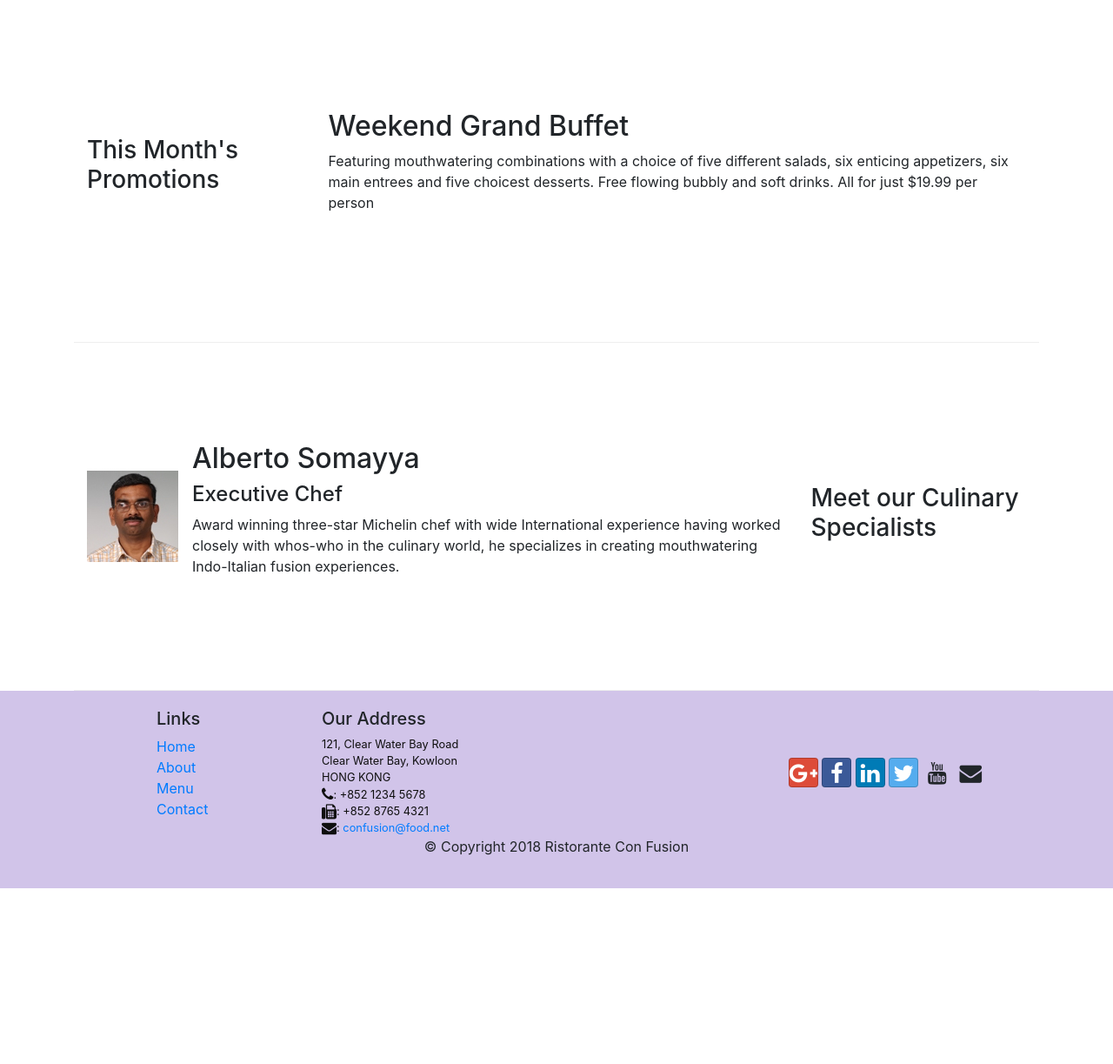
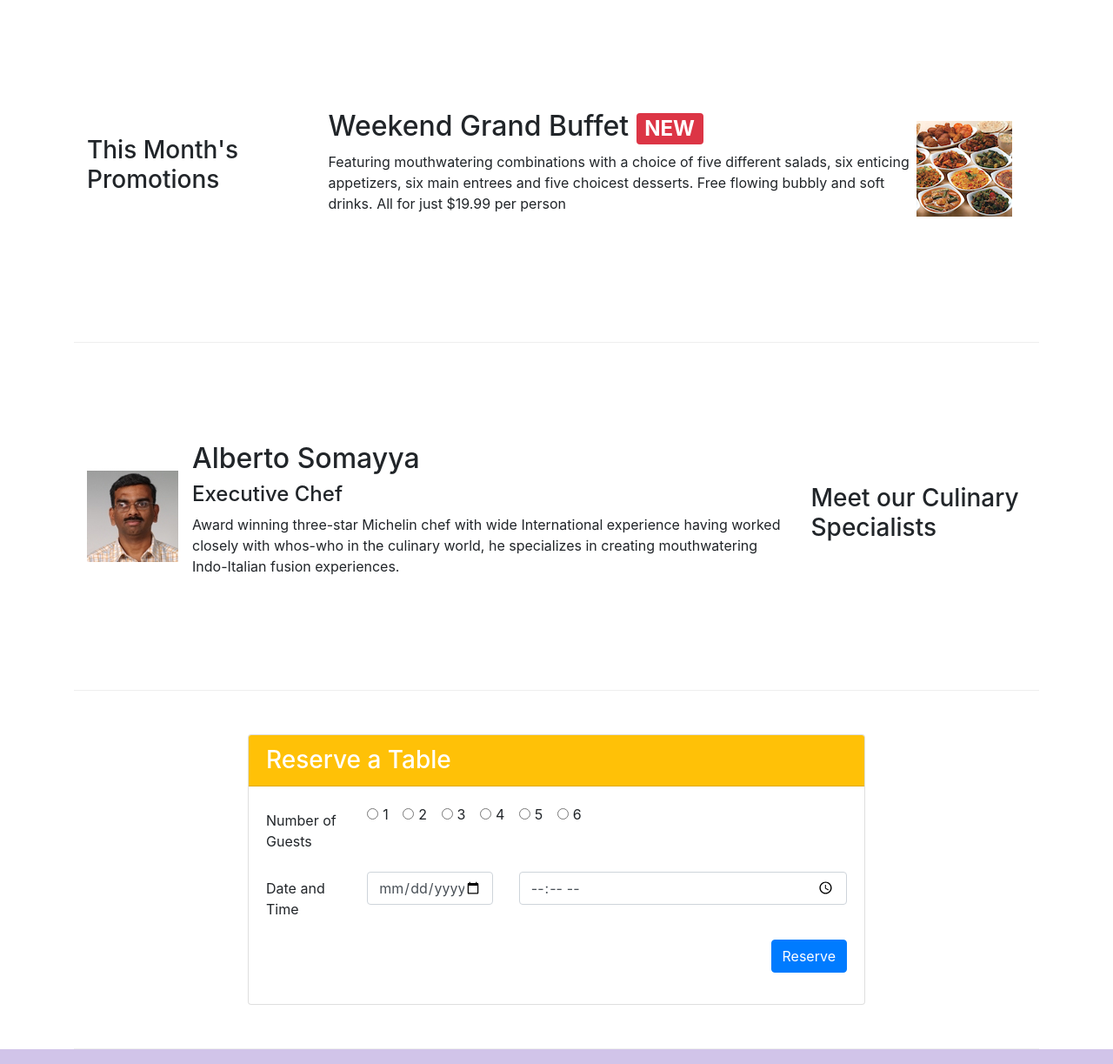
Before and after one commit to eblind39/conFusion-BS4, a website: page index.html in a window 1280 px wide. Shown: the part 740-1963 px from the top of the page at 87% size. Before the commit the page ends 1761 px from the top, so only its background shows below. Drawn offline with nearby package versions, Linux system fonts and the light colour scheme.

Commit message:
feat: Tabs

```diff
--- a/css/styles.css
+++ b/css/styles.css
@@ -37,3 +37,10 @@ body {
 .navbar-dark {
 	background-color: #512DA8;
 }
+
+.tab-content {
+	border-left: 1px solid #ddd;
+	border-right: 1px solid #ddd;
+	border-top: 1px solid #ddd;
+	padding: 10px;
+}
--- a/index.html
+++ b/index.html
@@ -40,8 +40,11 @@
                     <h1>Ristorante con Fusion</h1>
                     <p>We take inspiration from the World's best cuisines, and create a unique fusion experience. Our lipsmacking creations will tickle your culinary senses!</p>
                 </div>
-                <div class="col-12 col-sm align-self-center">
+                <div class="col-12 col-sm-3 align-self-center">
 					<img src="img/logo.png" class="img-fluid">
+                </div>
+                <div class="col-12 col-sm-3 align-self-center text-center mt-4">
+					<a class="btn btn-warning btn-sm pl-4 pr-4 w-85" href="#frmReserveTable">Reserve Table</a>
                 </div>
             </div>
         </div>
@@ -57,8 +60,8 @@
 				<div class="media">
 					<img class="d-flex mr-3 img-thumbail align-self-center" src="img/uthappizza.png" alt="uthappizza">
 					<div class="media-body">
-						<h2 class="mt-0">Uthappizza <span class="badge-danger">HOT</span><span class="badge badge-pill badge-secondary">$4.99</span></h2>
-						<p>A unique combination of Indian Uthappam (pancake) and Italian pizza, topped with Cerignola olives, ripe vine cherry tomatoes, Vidalia onion, Guntur chillies and Buffalo Paneer.</p>
+						<h2 class="mt-0">Uthappizza <span class="badge badge-danger">HOT</span><span class="badge badge-pill badge-secondary">$4.99</span></h2>
+						<p class="d-none d-sm-block">A unique combination of Indian Uthappam (pancake) and Italian pizza, topped with Cerignola olives, ripe vine cherry tomatoes, Vidalia onion, Guntur chillies and Buffalo Paneer.</p>
 					</div>
 				</div>
             </div>
@@ -69,8 +72,13 @@
                 <h3>This Month's Promotions</h3>
             </div>
             <div class="col col-sm col-md">
-                <h2>Weekend Grand Buffet</h2>
-                <p>Featuring mouthwatering combinations with a choice of five different salads, six enticing appetizers, six main entrees and five choicest desserts. Free flowing bubbly and soft drinks. All for just $19.99 per person </p>
+				<div class="media">
+					<div class="media-body">
+						<h2>Weekend Grand Buffet <span class="badge badge-danger">NEW</span></h2>
+						<p class="d-none d-sm-block">Featuring mouthwatering combinations with a choice of five different salads, six enticing appetizers, six main entrees and five choicest desserts. Free flowing bubbly and soft drinks. All for just $19.99 per person </p>
+					</div>
+					<img class="d-flex mr-3 img-thumbail align-self-center" src="img/buffet.png" alt="alberto">
+				</div>
             </div>
         </div>
 
@@ -84,11 +92,68 @@
 					<div class="media-body">
 						<h2>Alberto Somayya</h2>
 						<h4>Executive Chef</h4>
-						<p>Award winning three-star Michelin chef with wide International experience having worked closely with whos-who in the culinary world, he specializes in creating mouthwatering Indo-Italian fusion experiences. </p>
+						<p class="d-none d-sm-block">Award winning three-star Michelin chef with wide International experience having worked closely with whos-who in the culinary world, he specializes in creating mouthwatering Indo-Italian fusion experiences. </p>
 					</div>
 				</div>
             </div>
         </div>
+
+		<div  id="frmReserveTable" class="row row-content align-items-center">
+			<div class="col-12 col-sm-10 col-lg-8 offset-0 offset-sm-1 offset-lg-2">
+				<div class="card">
+					<h3 class="card-header bg-warning text-white">Reserve a Table</h3>
+					<div class="card-body">
+						<form>
+							<div class="form-group row">
+								<label for="numguests" class="col-12 col-md-2 col-form-label">Number of Guests</label>
+								<div class="col-md-10">
+									<div class="form-check form-check-inline">
+									  <input class="form-check-input" type="radio" name="numguests" id="numguestsrad1" value="val1">
+									  <label class="form-check-label" for="numguestsrad1">1</label>
+									</div>
+									<div class="form-check form-check-inline">
+									  <input class="form-check-input" type="radio" name="numguests" id="numguestsrad2" value="val2">
+									  <label class="form-check-label" for="numguestsrad2">2</label>
+									</div>
+									<div class="form-check form-check-inline">
+									  <input class="form-check-input" type="radio" name="numguests" id="numguestsrad3" value="val3">
+									  <label class="form-check-label" for="numguestsrad3">3</label>
+									</div>
+									<div class="form-check form-check-inline">
+									  <input class="form-check-input" type="radio" name="numguests" id="numguestsrad4" value="val4">
+									  <label class="form-check-label" for="numguestsrad4">4</label>
+									</div>
+									<div class="form-check form-check-inline">
+									  <input class="form-check-input" type="radio" name="numguests" id="numguestsrad5" value="val5">
+									  <label class="form-check-label" for="numguestsrad5">5</label>
+									</div>
+									<div class="form-check form-check-inline">
+									  <input class="form-check-input" type="radio" name="numguests" id="numguestsrad6" value="val6">
+									  <label class="form-check-label" for="numguestsrad6">6</label>
+									</div>
+								</div>
+							</div>
+							<div class="form-group row">
+								<label for="timereserv" class="col-12 col-md-2 col-form-label">Date and Time</label>
+								<div class="col-12 col-md-3">
+									<input type="date" class="form-control" id="datereserv" name="datereserv" placeholder="Date" required>
+								</div>
+								<div class="col-12 col-md-7">
+									<input type="time" class="form-control" id="timereserv" name="timereserv" placeholder="Time" required>
+								</div>
+							</div>
+							<div class="form-group row">
+								<div class="offset-md-2 col-md-10">
+									<button type="submit" class="btn btn-primary float-right">
+										Reserve
+									</button>
+								</div>
+							</div>
+						</form>
+					</div>
+				</div>
+			</div>
+		</div>
     </div>
 
     <footer class="footer">
```
Also changed, not shown: aboutus.html (+25 -0 lines).
